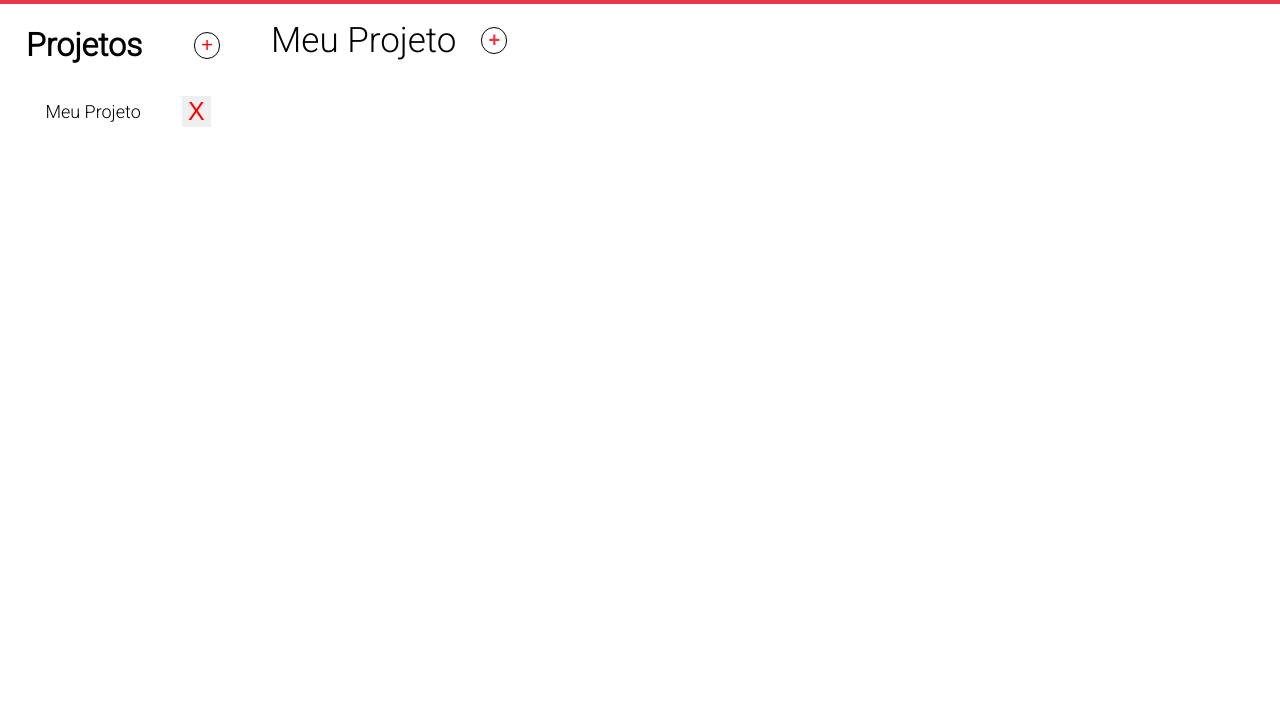
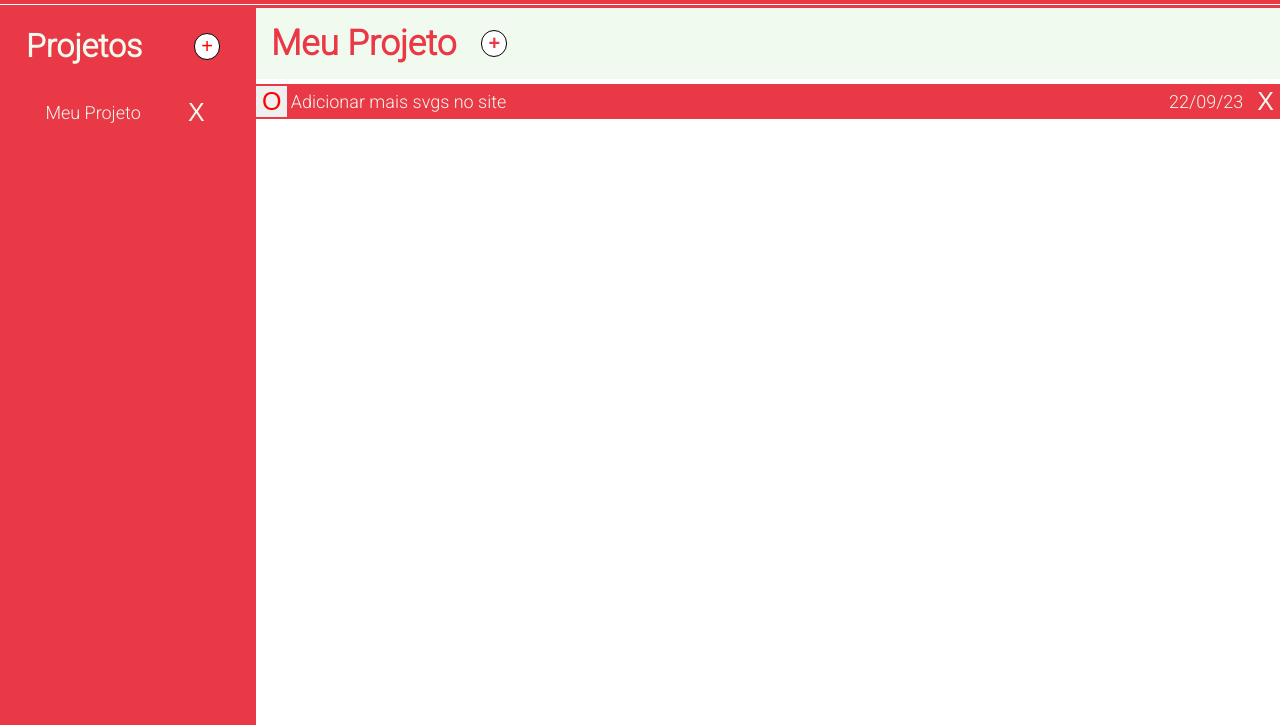
Before and after one commit to LSeita/ListaTODO, a website built with webpack: page dist/index.html in a window 1280 px wide. Both pictures are taken after a click on the element "Meu Projeto". Shown: the part 75-800 px from the top of the page. Built offline with nearby package versions, Linux system fonts and the light colour scheme.

Commit message:
Altera cores e css

```diff
--- a/src/index.js
+++ b/src/index.js
@@ -18,7 +18,9 @@ const projectController = (() => {
     return {addProject, listProjects, removeProject}
 })();
 
+const debug = projectController.listProjects();
 projectController.addProject('Meu Projeto');
+debug[0].addTodo('Adicionar mais svgs no site', 'E decidir logo um esquema de cores', '22/09/23', 'high');
 
 const todoController = (() => {
     const todoTitle = document.getElementById('todoTitle');
--- a/src/style.css
+++ b/src/style.css
@@ -4,6 +4,7 @@ body{
     margin: 0;
     padding: 0;
     font-family: 'Roboto', sans-serif;
+    overflow-x: hidden;
 }
 
 .container{
@@ -11,6 +12,7 @@ body{
     grid-template-columns: 20% 80%;
     grid-template-rows: 10% 90%;
     height: 100vh;
+    max-width: 100%;
 }
 
 .navbar{
@@ -39,6 +41,9 @@ body{
     text-align: center;
     margin: 0;
     z-index: 2;
+    color: #F1FAEE;
+    background-color: #e93846;
+    border-top: 1px solid #e93846;
 }
 #projectHeader{
     display: flex;
@@ -80,12 +85,19 @@ body{
     display: flex;
     font-size: 18px;
     align-items: center;
+    background-color: #e93846;
+    color: #F1FAEE;
+    margin-top: 5px;
+    border-top: 2px solid #e93846;
 }
 #projectDiv{
     display: flex;
     width: 100%;
     align-items: center;
-    font-weight: 300;
+    font-weight: 700;
+    color: #e93846;
+    background-color: #F1FAEE;
+    border-top: 3px solid #e93846;
 }
 
 #addTodoBtn{
@@ -105,7 +117,9 @@ body{
     max-height: 0;
     overflow: hidden;
     transition: max-height 0.2s ease-out;
-    background-color: rgba(160, 166, 168, 0.848);
+    background-color: #F1FAEE;
+    border: 1px solid #e93846;
+    color: #e93846;
 }
 .contentTitle{
     text-align: center;
@@ -125,7 +139,6 @@ body{
 }
 .todoTitle{
     margin-left: 0.2rem;
-    background-color: green;
     width: 85%;
 }
 .todoDate{
@@ -135,7 +148,8 @@ body{
 .removeBtn{
     border: none;
     font-size: 25px;
-    color: red;
+    background-color: #e93846;
+    color: #F1FAEE;
 }
 .prio{
     font-size: 25px;
@@ -162,6 +176,7 @@ body{
     overflow: auto;
     background-color: rgb(0,0,0);
     background-color: rgba(0,0,0,0.4);
+    max-width: 100%;
  }
  #addTodoContent{
     background-color: magenta;
@@ -202,6 +217,7 @@ body{
     overflow: auto;
     background-color: rgb(0,0,0);
     background-color: rgba(0,0,0,0.4);
+    max-width: 100%;
  }
  #addProjectContent{
     background-color: magenta;
```
Also changed, not shown: dist/main.js.
